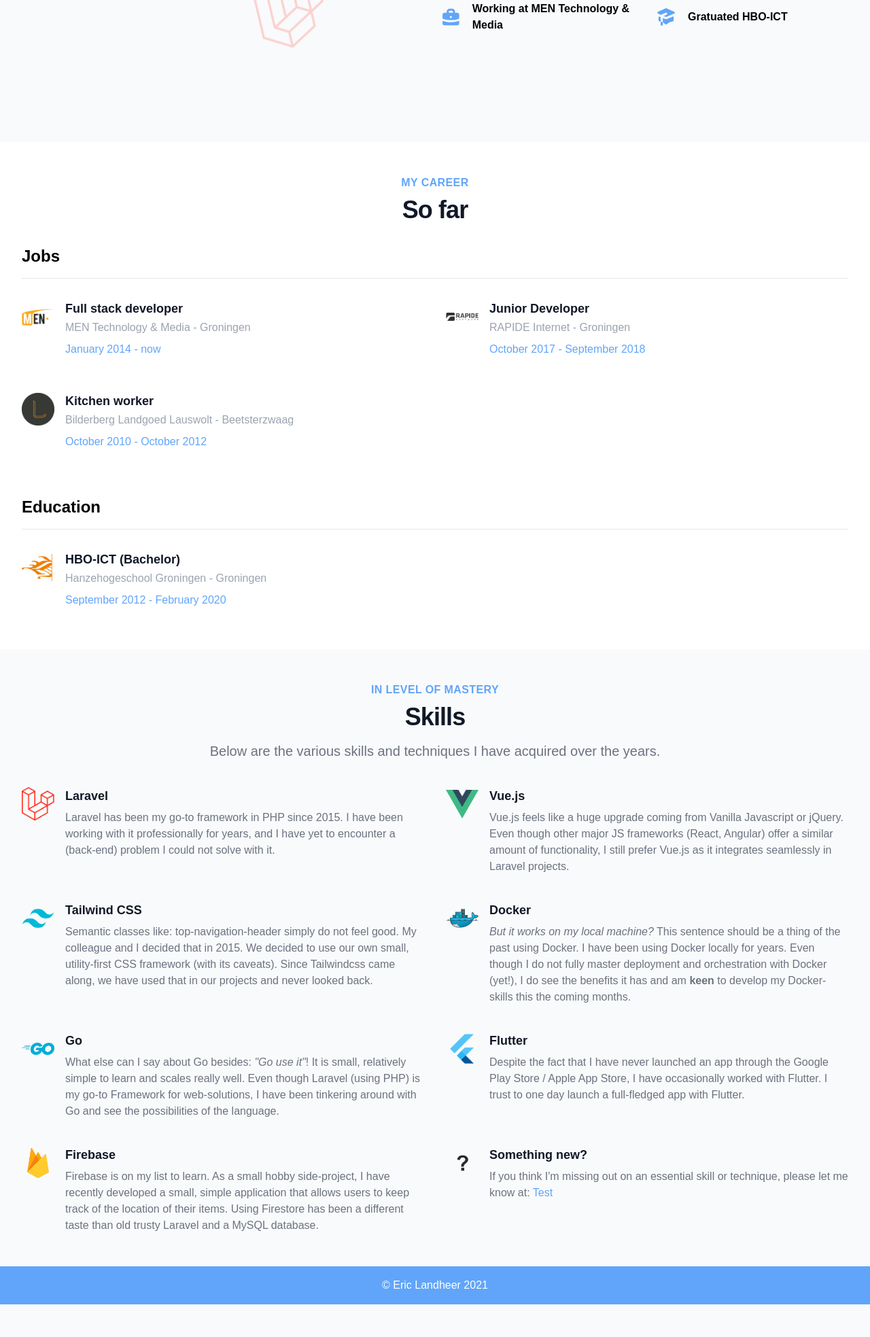
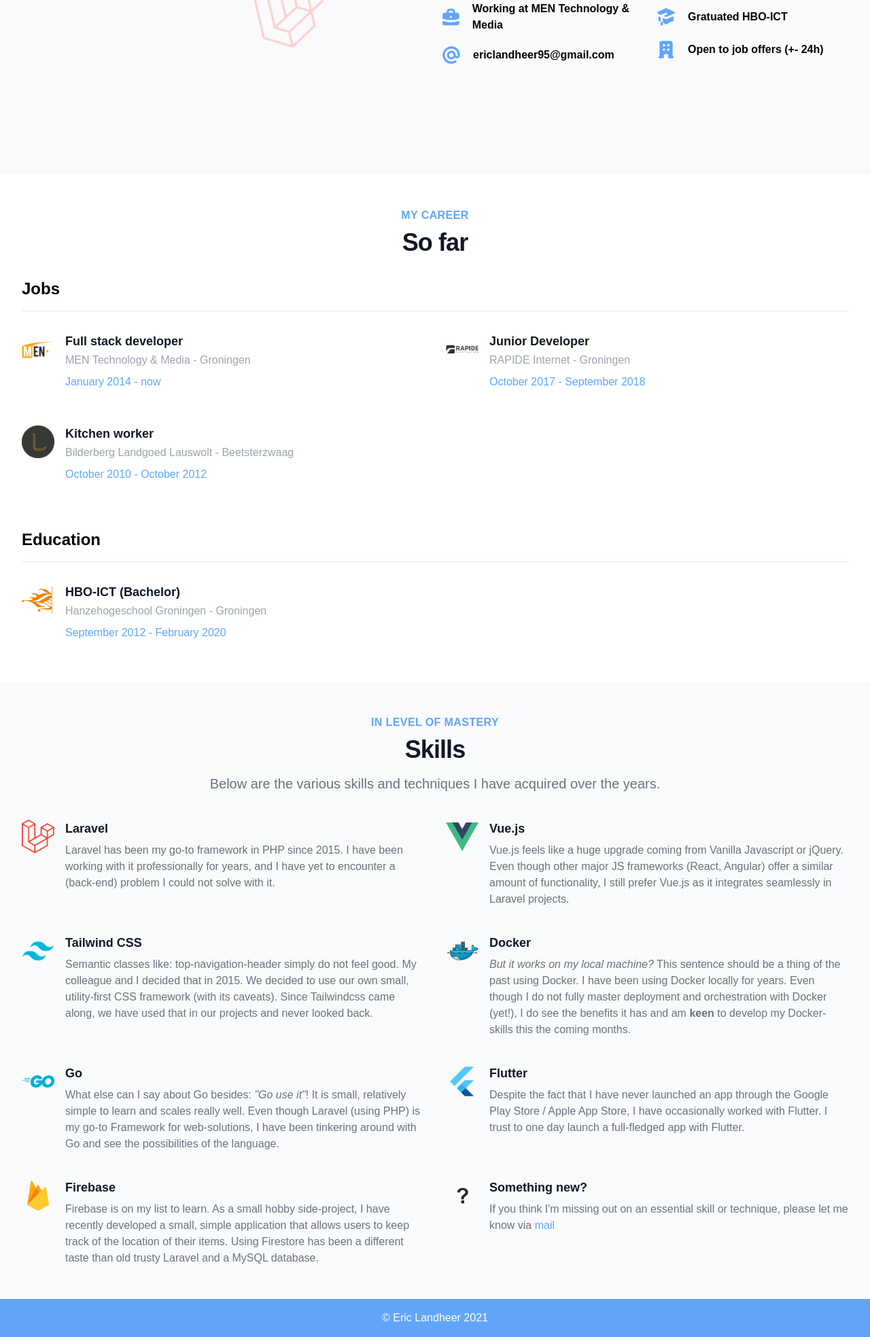
Before and after one commit to Elandlord/ericlandheer, a Laravel app: page / in a window 1280 px wide. Shown: the part 505-2472 px from the top of the page at 68% size. Before the commit the page ends 2424 px from the top, so only its background shows below. Run offline with Laravel 8, Linux system fonts and the light colour scheme; style sheets or scripts are compiled from the project's sources.

Commit message:
:rainbow: Add mail

```diff
--- a/resources/views/pages/homepage/partials/banner.blade.php
+++ b/resources/views/pages/homepage/partials/banner.blade.php
@@ -84,6 +84,22 @@
                             <p class="font-bold">Gratuated HBO-ICT</p>
                         </div>
                     </div>
+                    <div class="flex items-center mt-4">
+                        <svg xmlns="http://www.w3.org/2000/svg" class="text-blue-400 h-8 w-8" viewBox="0 0 20 20" fill="currentColor">
+                            <path fill-rule="evenodd" d="M14.243 5.757a6 6 0 10-.986 9.284 1 1 0 111.087 1.678A8 8 0 1118 10a3 3 0 01-4.8 2.401A4 4 0 1114 10a1 1 0 102 0c0-1.537-.586-3.07-1.757-4.243zM12 10a2 2 0 10-4 0 2 2 0 004 0z" clip-rule="evenodd" />
+                        </svg>
+                        <div class="ml-4">
+                            <a href="mailto:ericlandheer95@gmail.com" class="font-bold">ericlandheer95@gmail.com</a>
+                        </div>
+                    </div>
+                    <div class="flex items-center">
+                        <svg xmlns="http://www.w3.org/2000/svg" class="text-blue-400 h-8 w-8" viewBox="0 0 20 20" fill="currentColor">
+                            <path fill-rule="evenodd" d="M4 4a2 2 0 012-2h8a2 2 0 012 2v12a1 1 0 110 2h-3a1 1 0 01-1-1v-2a1 1 0 00-1-1H9a1 1 0 00-1 1v2a1 1 0 01-1 1H4a1 1 0 110-2V4zm3 1h2v2H7V5zm2 4H7v2h2V9zm2-4h2v2h-2V5zm2 4h-2v2h2V9z" clip-rule="evenodd" />
+                        </svg>
+                        <div class="ml-4">
+                            <p class="font-bold">Open to job offers (+- 24h)</p>
+                        </div>
+                    </div>
                 </div>
 
             </div>
--- a/resources/views/pages/homepage/partials/skills.blade.php
+++ b/resources/views/pages/homepage/partials/skills.blade.php
@@ -117,7 +117,7 @@
                         <p class="ml-16 text-lg leading-6 font-bold text-gray-900">Something new?</p>
                     </dt>
                     <dd class="mt-2 ml-16 text-base text-gray-500">
-                        If you think I'm missing out on an essential skill or technique, please let me know at: <a class="text-blue-400" href="">Test</a>
+                        If you think I'm missing out on an essential skill or technique, please let me know via <a class="text-blue-400" href="mailto:ericlandheer95@gmail.com">mail</a>
                     </dd>
                 </div>
 
```
